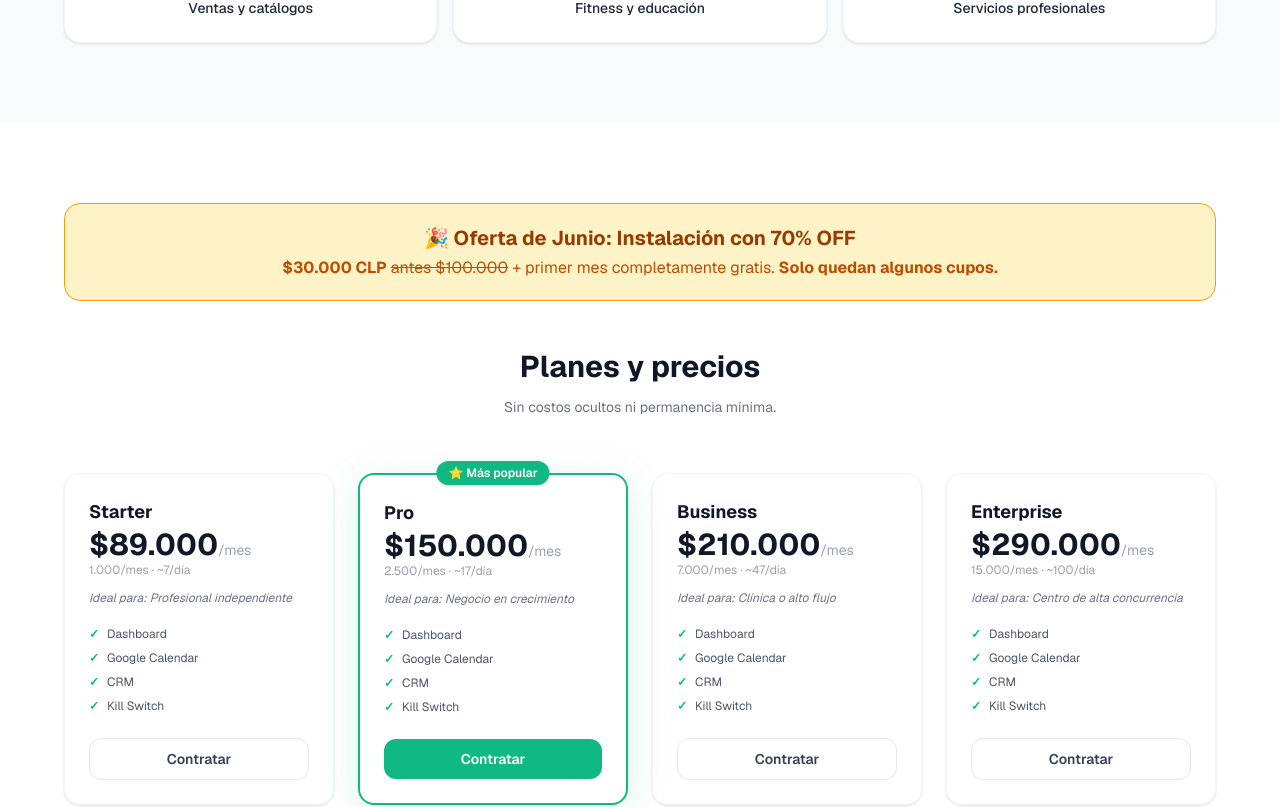
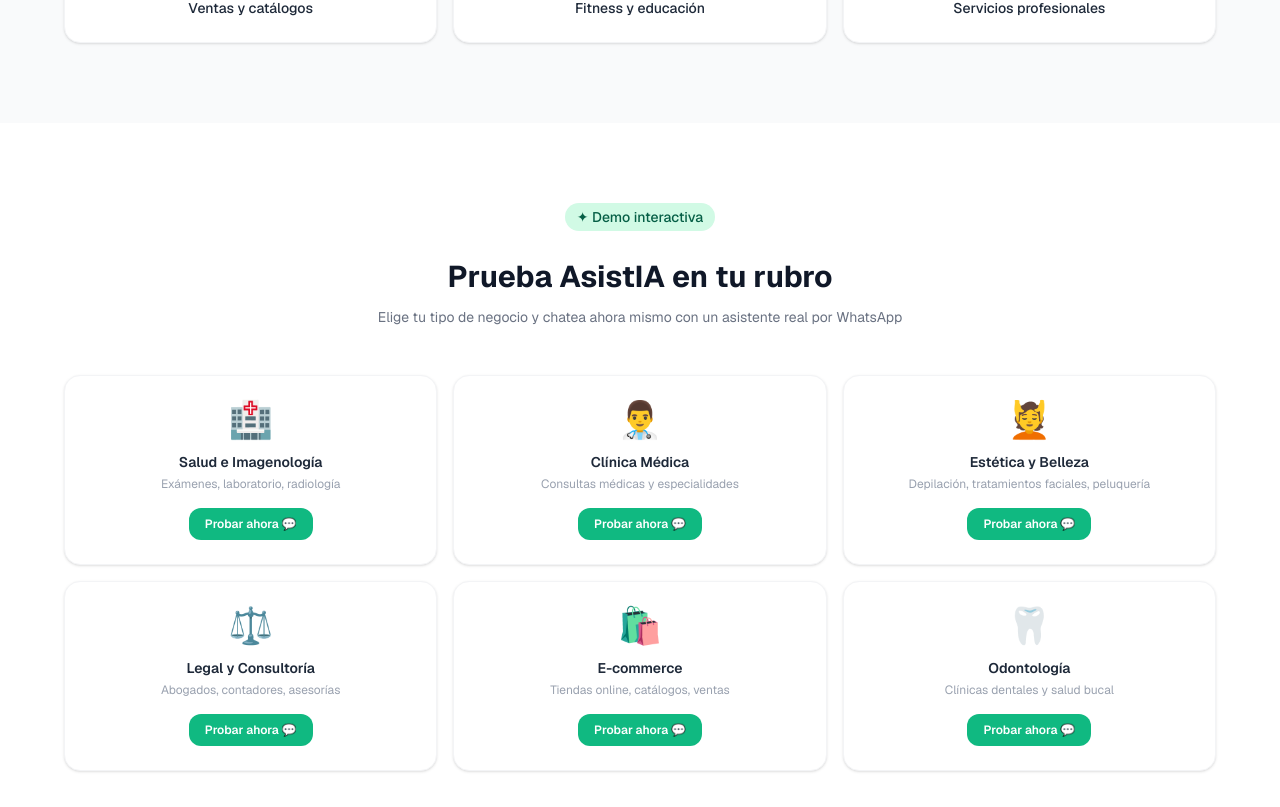
Before and after one commit to agenciaiatemuco-sys/asistia-landing, a Next.js app: page / in a window 1280 px wide. Shown: the part 1939-2746 px from the top of the page. Built offline with nearby package versions, Linux system fonts and the light colour scheme; no server answers.

Commit message:
feat: agregar Showroom interactivo

```diff
--- a/app/page.tsx
+++ b/app/page.tsx
@@ -3,6 +3,7 @@
 import Problem from "@/components/Problem";
 import HowItWorks from "@/components/HowItWorks";
 import UseCases from "@/components/UseCases";
+import Showroom from "@/components/Showroom";
 import Pricing from "@/components/Pricing";
 import Comparison from "@/components/Comparison";
 import Testimonials from "@/components/Testimonials";
@@ -19,6 +20,7 @@
         <Problem />
         <HowItWorks />
         <UseCases />
+        <Showroom />
         <Pricing />
         <Comparison />
         <Testimonials />
--- /dev/null
+++ b/components/Showroom.tsx
@@ -0,0 +1,56 @@
+const WA_NUMBER = (process.env.NEXT_PUBLIC_WHATSAPP_NUMBER || "").replace(/\D/g, "");
+
+const verticals = [
+  { icon: "🏥", label: "Salud e Imagenología", desc: "Exámenes, laboratorio, radiología", tag: "demo-salud" },
+  { icon: "👨‍⚕️", label: "Clínica Médica", desc: "Consultas médicas y especialidades", tag: "demo-medico" },
+  { icon: "💆", label: "Estética y Belleza", desc: "Depilación, tratamientos faciales, peluquería", tag: "demo-estetica" },
+  { icon: "⚖️", label: "Legal y Consultoría", desc: "Abogados, contadores, asesorías", tag: "demo-legal" },
+  { icon: "🛍️", label: "E-commerce", desc: "Tiendas online, catálogos, ventas", tag: "demo-ecommerce" },
+  { icon: "🦷", label: "Odontología", desc: "Clínicas dentales y salud bucal", tag: "demo-odonto" },
+];
+
+export default function Showroom() {
+  return (
+    <section className="py-20 px-4 bg-white">
+      <div className="max-w-6xl mx-auto">
+        <div className="text-center mb-4">
+          <span
+            className="inline-block px-3 py-1 text-sm font-medium rounded-full mb-3"
+            style={{ backgroundColor: "#d1fae5", color: "#065f46" }}
+          >
+            ✦ Demo interactiva
+          </span>
+        </div>
+
+        <h2 className="text-3xl font-bold text-center text-gray-900 mb-3">
+          Prueba AsistIA en tu rubro
+        </h2>
+        <p className="text-center text-gray-500 text-sm mb-12">
+          Elige tu tipo de negocio y chatea ahora mismo con un asistente real por WhatsApp
+        </p>
+
+        <div className="grid grid-cols-2 sm:grid-cols-3 gap-4">
+          {verticals.map((v) => (
+            <div
+              key={v.tag}
+              className="bg-white rounded-2xl p-6 text-center shadow-sm border border-gray-100 hover:shadow-md hover:-translate-y-0.5 transition-all duration-200"
+            >
+              <div className="text-4xl mb-3">{v.icon}</div>
+              <p className="font-semibold text-gray-800 text-sm mb-1">{v.label}</p>
+              <p className="text-xs text-gray-400 mb-4">{v.desc}</p>
+              <a
+                href={`https://wa.me/${WA_NUMBER}?text=${v.tag}`}
+                target="_blank"
+                rel="noopener noreferrer"
+                className="inline-block px-4 py-2 rounded-xl text-white text-xs font-semibold"
+                style={{ backgroundColor: "#10b981" }}
+              >
+                Probar ahora 💬
+              </a>
+            </div>
+          ))}
+        </div>
+      </div>
+    </section>
+  );
+}
```
